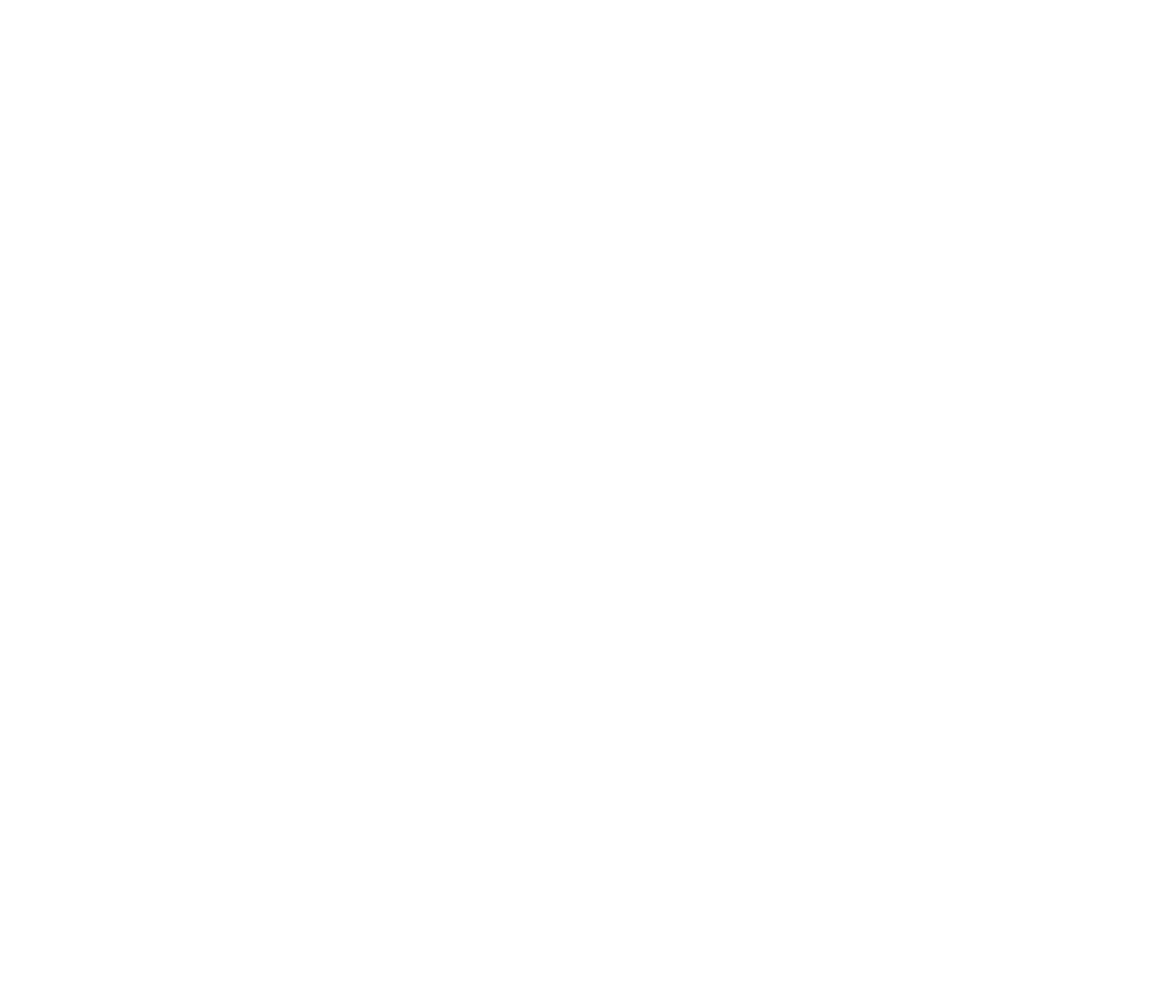
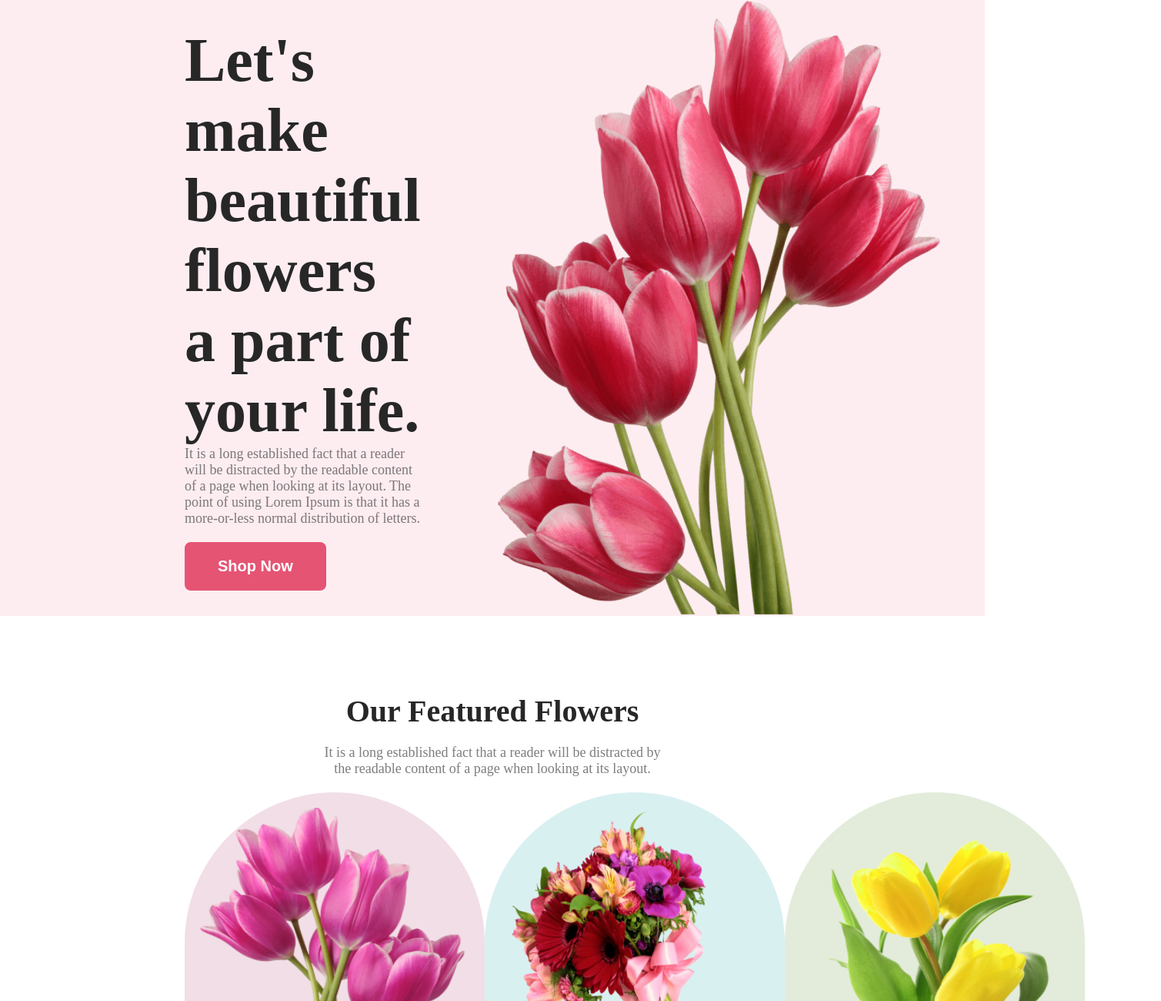
Before and after one commit to Badhon-Roy/Flower-shop, a plain HTML site: page index.html in a window 1280 px wide. Shown: the top 1300 px of the page at 77% size, 1509 px wide, since content can reach past the window. Before the commit the page ends 800 px from the top, so only its background shows below. Drawn offline with Linux system fonts and the light colour scheme.

Commit message:
practice work

```diff
--- a/index.html
+++ b/index.html
@@ -4,8 +4,69 @@
     <meta charset="UTF-8">
     <meta name="viewport" content="width=device-width, initial-scale=1.0">
     <title>Flower</title>
+    <link rel="stylesheet" href="styles/style.css">
 </head>
 <body>
-
+    <header>
+        <section class="main-banner-section">
+            <div class="container banner-section">
+                <div>
+                    <h1>Let's make beautiful flowers a part of your life. </h1>
+                    <p class="paragrap">It is a long established fact that a reader will be distracted by the readable content of a page when looking at its layout. The point of using Lorem Ipsum is that it has a more-or-less normal distribution of letters.</p>
+                    <button><a href="#">Shop Now</a></button>
+                </div>
+                <div>
+                    <img class="banner-img" src="Flower Asset/pngwing 10.png">
+                </div>
+            </div>
+        </section>
+    </header>
+    <main>
+        <section >
+            <div class="container featured-flowers-section">
+                <h3 class="section-title">Our Featured Flowers</h3>
+                <p class="paragrap">It is a long established fact that a reader will be distracted by <br> the readable content of a page when looking at its layout.</p>
+            </div>
+            <div class="container featured-flowers">
+                <div class="featured-flower-1">
+                    <img src="Flower Asset/pngwing 6.png"><br>
+                    <p>Pink Flower Tree</p>
+                </div>
+                <div class="featured-flower-2">
+                    <img src="Flower Asset/pngwing 5.png"><br>
+                    <p>Pink Flower Tree</p>
+                </div>
+                <div class="featured-flower-3">
+                    <img src="Flower Asset/pngwing 7.png"><br>
+                    <p>Pink Flower Tree</p>
+                </div>
+            </div>
+        </section>
+        <section class="hot-deal-section">
+            <div class="container hot-deal ">
+                <div class="hot-deal-text">
+                    <h3 class="section-title">Hot Deal ! Sale Up To 25% <span style="color:#E55473 ;">Off</span></h3>
+                    <p class="paragrap">It is a long established fact that a reader will be distracted by the readable content of a page when looking at its layout.</p>
+                    <button><a href="#">Sign Up</a></button>
+                </div>
+                <div class="hot-deal-img">
+                    <img src="Flower Asset/pngwing 8.png">
+                </div>
+            </div>
+        </section>
+        <section>
+            <div class="container instagram-section">
+                    <h3 class="section-title">Instagram</h3>
+                    <p class="paragrap">It is a long established fact that a reader will be distracted by the readable content of a page when looking at its layout.</p>
+                <div class="instagram-img">
+                    <img src="Flower Asset/Rectangle 3.png" alt="">
+                    <img src="Flower Asset/Rectangle 4.png" alt="">
+                    <img src="Flower Asset/Rectangle 5.png" alt="">
+                    <img src="Flower Asset/Rectangle 6.png" alt="">
+                </div>
+            </div>
+        </section>
+    </main>
+    <footer></footer>
 </body>
 </html>
--- /dev/null
+++ b/styles/style.css
@@ -0,0 +1,129 @@
+*{
+    margin: 0px;
+    padding: 0px;
+}
+/* Global style */
+.container{
+    margin-left: 240px;
+    margin-right: 240px;
+}
+.section-title{
+    color: #272727;
+    font-size: 40px;
+    font-weight: 800;
+    margin-bottom: 20px;
+}
+.paragrap{
+    color: rgba(39, 39, 39, 0.60);
+    font-size: 18px;
+    font-weight: 400;
+    margin-bottom: 20px;
+}
+section{
+    margin-bottom: 100px;
+}
+
+
+
+
+/*banner section start */
+.main-banner-section {
+    background-color:#E554731A ;
+    height: 800px;
+    width: 100%;
+    display: flex;
+}
+.banner-section{
+    display: flex;
+    justify-content: space-between;
+    align-items: center;
+    gap: 70px;
+}
+.banner-section h1{
+    color: #272727;
+    font-size: 80px;
+    font-weight: 800;
+}
+.banner-section button , .hot-deal-text button{
+    border-radius: 8px;
+    background: #E55473;
+    padding: 20px 43px;
+    border: none;
+
+
+}
+.banner-section button a , .hot-deal-text a{
+    text-decoration: none;
+    color: #FFF;
+    font-size: 20px;
+    font-weight: 700;
+}
+.banner-img{
+    width: 635px;
+    height: 800px;
+}
+.featured-flowers-section{
+    text-align: center;
+}
+.featured-flowers{
+    display: flex;
+    justify-content: space-between;
+    align-items: center;
+    margin-top: 20px;
+    text-align: center;
+}
+.featured-flowers img{
+    width: 350px;
+    height: 400px;
+    padding: 20px;
+}
+.featured-flowers p{
+    color: #272727;
+    text-align: center;
+    font-size: 24px;
+    font-weight: 700;
+    text-decoration-line: underline;
+}
+.featured-flower-1{
+    border-radius: 300px 300px 0px 0px;
+    background: rgba(167, 33, 98, 0.15);
+    width: 400px;
+    height: 420px;
+}
+.featured-flower-2{
+    border-radius: 300px 300px 0px 0px;
+    background: rgba(5, 151, 160, 0.15);
+    width: 400px;
+    height: 420px;
+}
+.featured-flower-3{
+    border-radius: 300px 300px 0px 0px;
+    background: rgba(71, 125, 17, 0.15);
+    width: 400px;
+    height: 420px;
+}
+.hot-deal-section{
+    border-radius: 8px;
+    background: rgba(229, 84, 115, 0.05);
+    height: 620px;
+    width: 100%;
+}
+.hot-deal{
+    display: flex;
+    justify-content: space-around;
+    align-items: center;
+}
+.hot-deal-img{
+    width: 300px;
+    margin-top: 100px;
+}
+.instagram-section{
+    text-align: center;
+}
+.instagram-img{
+    width: 330px ;
+    height: 350px;
+    gap: 20px;
+    display: flex;
+    justify-content: space-between;
+}
```
Also changed, not shown: Flower Asset/Rectangle 3.png (added).
